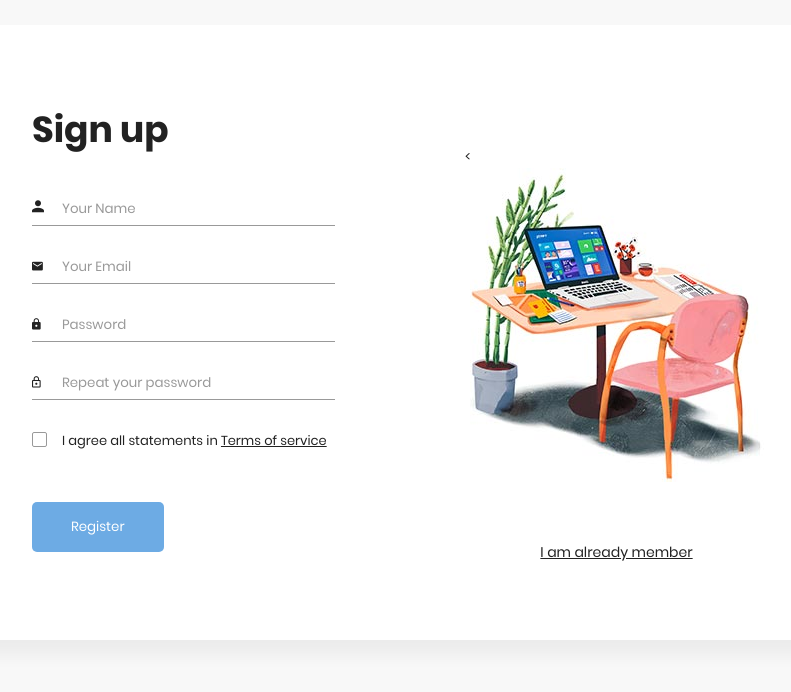
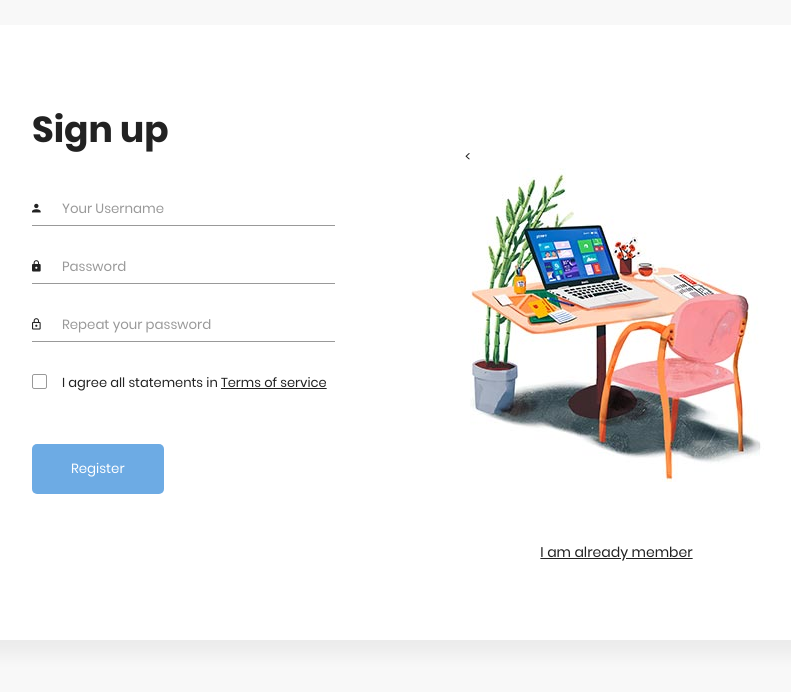
Before and after one commit to JUST0M/Digital-Twin, a PHP site: page /registration/signup.php in a window 1280 px wide. Shown: the part 133-825 px from the top of the page, without its empty margins (267-1058 px from the left). Run offline with PHP 8.4, Linux system fonts and the light colour scheme.

Commit message:
removes email from signup

```diff
--- a/src/registration/js/signup.js
+++ b/src/registration/js/signup.js
@@ -1,5 +1,5 @@
 function submitSignup(){
-	if (!$('#pass').val() || !$('#name').val() || !$('#email').val()){
+	if (!$('#pass').val() || !$('#username').val()){
 		event.preventDefault();
 		alert('Fields may not be empty');
 	}
--- a/src/registration/signup.php
+++ b/src/registration/signup.php
@@ -4,12 +4,12 @@ include "../lib/conn.php";
 // Checks and performs action if signup event occurred
 if (!empty($_POST) && ($_POST["signup"] == "Register")){ // Signup occurred - There's probably a better way to do this
     $userName = htmlspecialchars($_POST["name"]);
-    $userEmail = htmlspecialchars($_POST["email"]);
+    $userUsername = htmlspecialchars($_POST["username"]);
     $userPassword = htmlspecialchars($_POST["pass"]);
 
-    $sql = "SELECT name, email, password
+    $sql = "SELECT name, username, password
             FROM users
-            WHERE name = \"" . $userName . "\" AND email = \"" . $userEmail . "\"";
+            WHERE name = \"" . $userName . "\" AND username = \"" . $userUsername . "\"";
 
     $result = $conn->query($sql);
 
@@ -22,9 +22,9 @@ if (!empty($_POST) && ($_POST["signup"] == "Register")){ // Signup occurred - Th
         $hashedPassword = hash('sha256', $userPassword);
         // Inserts account info database
         $createUserSql = "INSERT INTO users
-                          (name, email, password)
+                          (username, password)
                           VALUES
-                          (\"" . $userName . "\", \"" . $userEmail . "\", \"" . $hashedPassword . "\")";
+                          (\"" . $userUsername . "\", \"" . $hashedPassword . "\")";
         $flag = $conn->query($createUserSql);
 
         if($flag){
@@ -65,12 +65,8 @@ if (!empty($_POST) && ($_POST["signup"] == "Register")){ // Signup occurred - Th
                         <h2 class="form-title">Sign up</h2>
                         <form method="POST" class="register-form" id="register-form" onsubmit="submitSignup()">
                             <div class="form-group">
-                                <label for="name"><i class="zmdi zmdi-account material-icons-name"></i></label>
-                                <input type="text" name="name" id="name" placeholder="Your Name"/>
-                            </div>
-                            <div class="form-group">
-                                <label for="email"><i class="zmdi zmdi-email"></i></label>
-                                <input type="email" name="email" id="email" placeholder="Your Email"/>
+                                <label for="username"><i class="zmdi zmdi-account"></i></label>
+                                <input type="username" name="username" id="username" placeholder="Your Username"/>
                             </div>
                             <div class="form-group">
                                 <label for="pass"><i class="zmdi zmdi-lock"></i></label>
```
Also changed, not shown: src/registration/login.php (+5 -5 lines), 1 other file.
